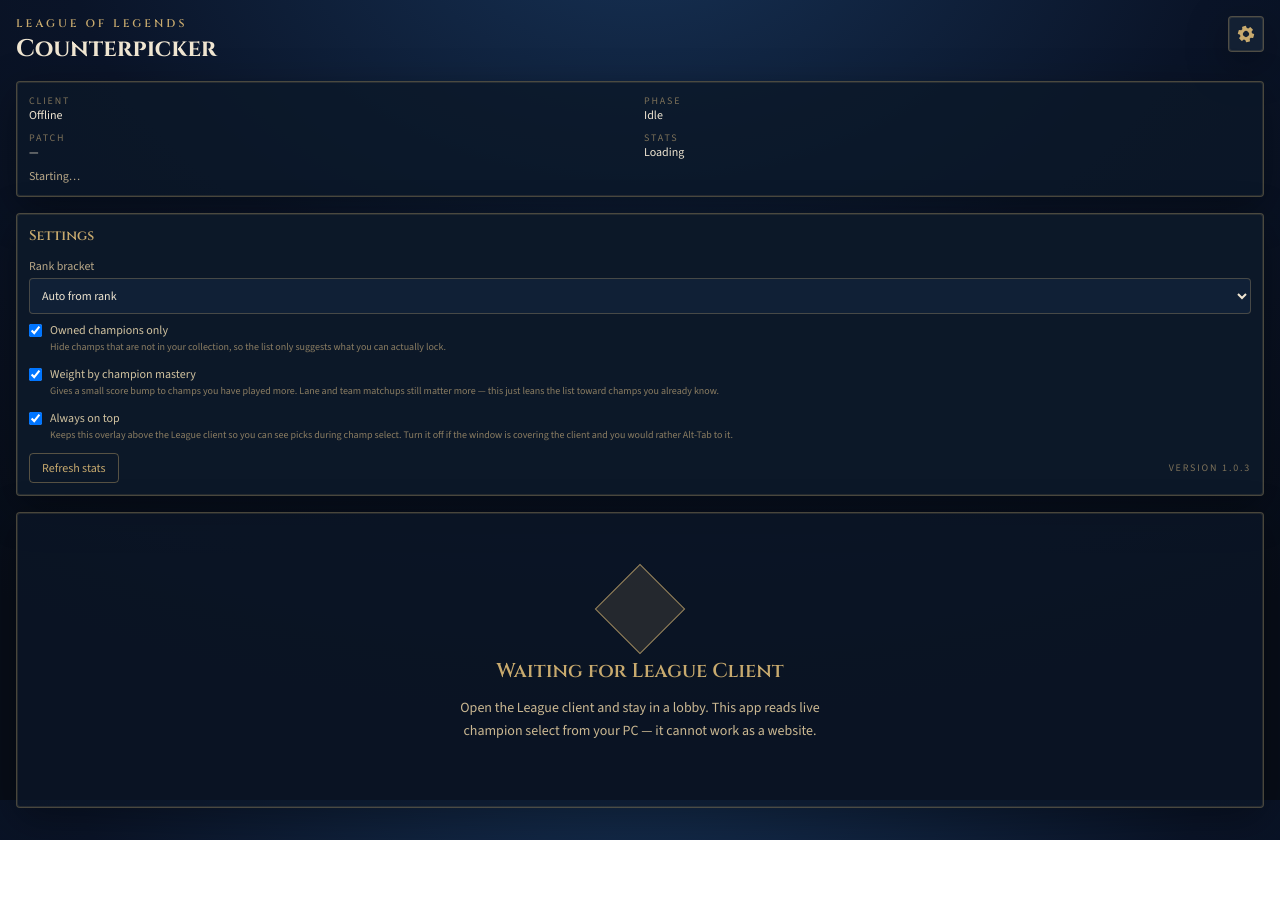
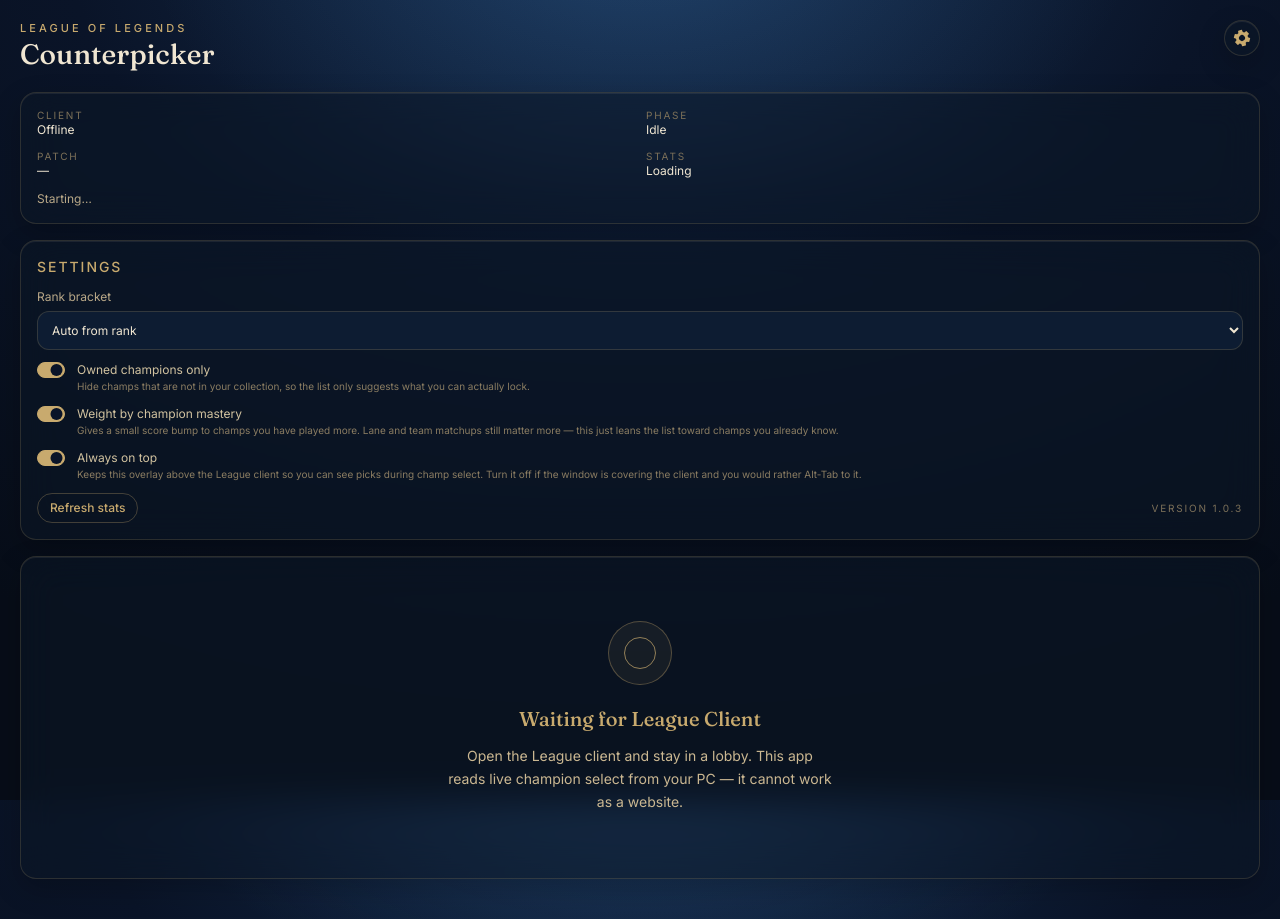
Before and after one commit to brandonrstone/league-of-legends-counterpicker, a React (Vite) app: page / in a window 1280 px wide. Both pictures are taken after a click on the button "Open settings". Before the commit the page ends 840 px from the top, so only its background shows below. Built offline with nearby package versions, Linux system fonts and the light colour scheme; the HTML template or start-up script is replaced by a standard one.

Commit message:
Restyle the overlay with the soft-glass look from mockup A.
Keep the navy/gold palette and layout, but use frosted panels, rounder
corners, Inter for UI, and a serif only on the title.

Co-authored-by: Brandon Stone <brandonrstone@users.noreply.github.com>

```diff
--- a/index.html
+++ b/index.html
@@ -8,7 +8,7 @@
     <link rel="preconnect" href="https://fonts.googleapis.com" />
     <link rel="preconnect" href="https://fonts.gstatic.com" crossorigin />
     <link
-      href="https://fonts.googleapis.com/css2?family=Cinzel:wght@600;700&family=Source+Sans+3:wght@400;600;700&display=swap"
+      href="https://fonts.googleapis.com/css2?family=Fraunces:opsz,wght@9..144,500;9..144,600&family=Inter:wght@400;500;600&display=swap"
       rel="stylesheet"
     />
   </head>
--- a/src/App.tsx
+++ b/src/App.tsx
@@ -134,17 +134,17 @@ export default function App() {
   }
 
   return (
-    <div className="flex min-h-full flex-col px-4 py-4">
-      <header className="mb-4 flex items-start justify-between gap-3">
+    <div className="flex min-h-full flex-col px-5 py-5">
+      <header className="mb-5 flex items-start justify-between gap-3">
         <div>
-          <p className="font-display text-[11px] tracking-[0.28em] text-gold uppercase">
+          <p className="text-[11px] font-medium tracking-[0.28em] text-gold uppercase">
             League of Legends
           </p>
-          <h1 className="font-display text-2xl font-bold text-gold-2">Counterpicker</h1>
+          <h1 className="font-display text-[28px] font-medium leading-tight text-gold-2">Counterpicker</h1>
         </div>
         <button
           type="button"
-          className="hex-frame flex h-9 w-9 items-center justify-center rounded-sm bg-[#132033] text-gold hover:bg-[#1a2a40]"
+          className="hex-frame flex h-9 w-9 items-center justify-center rounded-full bg-[#132033]/70 text-gold hover:bg-[#1a2a40]"
           aria-label={settingsOpen ? "Close settings" : "Open settings"}
           aria-expanded={settingsOpen}
           onClick={() => setSettingsOpen((v) => !v)}
@@ -181,7 +181,7 @@ export default function App() {
         <DraftBoard snap={snap} confidence={confidence} onPatch={patchSettings} />
       )}
 
-      <footer className="mt-auto pt-4 text-[10px] leading-relaxed text-[#8b7d62]">
+      <footer className="mt-auto pt-5 text-[10px] leading-relaxed text-[#8b7d62]">
         {snap.legal}
       </footer>
     </div>
@@ -190,7 +190,7 @@ export default function App() {
 
 function StatusBar({ snap, phase }: { snap: AppSnapshot; phase: string }) {
   return (
-    <div className="hex-frame mb-4 grid grid-cols-2 gap-2 rounded-sm bg-[#0c1828]/80 p-3 text-xs">
+    <div className="hex-frame mb-4 grid grid-cols-2 gap-3 rounded-2xl p-4 text-xs">
       <Stat
         label="Client"
         value={snap.lcu.connected ? snap.lcu.gameName || snap.lcu.summonerName || "Connected" : "Offline"}
@@ -215,7 +215,7 @@ function StatusBar({ snap, phase }: { snap: AppSnapshot; phase: string }) {
           : snap.stats.message}
       </div>
       {snap.stats.ingesting ? (
-        <div className="col-span-2 h-1 overflow-hidden rounded bg-[#1b2c44]">
+        <div className="col-span-2 h-1 overflow-hidden rounded-full bg-[#1b2c44]">
           <div
             className="h-full bg-gold transition-all"
             style={{ width: `${Math.min(100, snap.stats.progress * 100)}%` }}
@@ -237,14 +237,14 @@ function UpdateBanner({
 }) {
   const downloading = update.status === "downloading";
   return (
-    <div className="hex-frame mb-4 flex items-start gap-2 rounded-sm bg-[#1a1608] p-3">
+    <div className="hex-frame mb-4 flex items-start gap-2 rounded-2xl bg-[#1a1608]/55 p-4">
       <button
         type="button"
         className="min-w-0 flex-1 text-left"
         onClick={onDownload}
         disabled={downloading}
       >
-        <div className="font-display text-sm text-gold">{update.message}</div>
+        <div className="text-sm font-medium text-gold">{update.message}</div>
         <div className="mt-0.5 text-[11px] leading-snug text-[#d2c3a0]">
           {downloading
             ? "Saving the installer to your Downloads folder"
@@ -296,9 +296,11 @@ function Stat({ label, value }: { label: string; value: string }) {
 
 function EmptyState({ title, body }: { title: string; body: string }) {
   return (
-    <section className="hex-frame flex flex-1 flex-col items-center justify-center rounded-sm bg-[#0c1828]/70 px-6 py-16 text-center">
-      <div className="mb-4 h-16 w-16 rotate-45 border border-gold/70 bg-[#c8aa6e22]" />
-      <h2 className="font-display text-xl text-gold">{title}</h2>
+    <section className="hex-frame flex flex-1 flex-col items-center justify-center rounded-2xl px-6 py-16 text-center">
+      <div className="mb-5 flex h-16 w-16 items-center justify-center rounded-full border border-gold/35 bg-[#c8aa6e12]">
+        <div className="h-8 w-8 rounded-full border border-gold/70" />
+      </div>
+      <h2 className="font-display text-xl font-medium text-gold">{title}</h2>
       <p className="mt-3 max-w-sm text-sm leading-relaxed text-[#cbb892]">{body}</p>
     </section>
   );
@@ -317,12 +319,12 @@ function DraftBoard({
   return (
     <section className="flex flex-col gap-4">
       <div
-        className={`hex-frame rounded-sm bg-[#0c1828]/85 p-3 ${draft.isOurTurn ? "pulse-gold border-gold" : ""}`}
+        className={`hex-frame rounded-2xl p-4 ${draft.isOurTurn ? "pulse-gold border-gold/50" : ""}`}
       >
         <div className="flex items-center justify-between gap-2">
           <div>
             <div className="text-[10px] uppercase tracking-[0.2em] text-[#7d7159]">Your role</div>
-            <div className="font-display text-lg text-gold">{roleLabel(draft.role)}</div>
+            <div className="font-display text-lg font-medium text-gold">{roleLabel(draft.role)}</div>
           </div>
           <div className="text-right">
             <div className="text-[10px] uppercase tracking-[0.2em] text-[#7d7159]">Pick clock</div>
@@ -336,7 +338,7 @@ function DraftBoard({
             <button
               key={role.id}
               onClick={() => onPatch({ roleOverride: role.id })}
-              className={`rounded-sm px-2 py-1 text-[11px] ${draft.role === role.id ? "bg-gold text-[#0a1428]" : "bg-[#1a2a40] text-[#d7c7a4]"
+              className={`rounded-full px-2.5 py-1 text-[11px] font-medium ${draft.role === role.id ? "bg-gold text-[#0a1428]" : "bg-[#1a2a40]/80 text-[#d7c7a4]"
                 }`}
             >
               {role.label}
@@ -350,12 +352,12 @@ function DraftBoard({
       <TeamRow title="Enemies" slots={draft.enemies} ally={false} />
 
       <div>
-        <h2 className="mb-2 font-display text-sm tracking-[0.14em] text-gold uppercase">
+        <h2 className="mb-2 text-sm font-medium tracking-[0.14em] text-gold uppercase">
           Best available picks
         </h2>
         <div className="flex flex-col gap-2">
           {snap.recommendations.length === 0 ? (
-            <div className="hex-frame rounded-sm bg-[#0c1828]/80 p-4 text-sm text-[#cbb892]">
+            <div className="hex-frame rounded-2xl p-4 text-sm text-[#cbb892]">
               {emptyRecsCopy(snap)}
             </div>
           ) : (
@@ -385,8 +387,8 @@ function TeamRow({ title, slots, ally }: { title: string; slots: ChampionSlot[];
         {filled.map((slot) => (
           <div
             key={`${title}-${slot.cellId}`}
-            className={`hex-frame flex h-14 w-14 items-center justify-center overflow-hidden rounded-sm ${ally ? "bg-[#10283a]" : "bg-[#2a1418]"
-              } ${slot.isLocal ? "ring-1 ring-gold" : ""}`}
+            className={`hex-frame flex h-14 w-14 items-center justify-center overflow-hidden rounded-xl ${ally ? "bg-[#10283a]/70" : "bg-[#2a1418]/70"
+              } ${slot.isLocal ? "ring-1 ring-gold/70" : ""}`}
             title={slot.assignedPosition}
           >
             {slot.displayChampionId > 0 ? (
@@ -408,9 +410,9 @@ function TeamRow({ title, slots, ally }: { title: string; slots: ChampionSlot[];
 function RecCard({ rec, rank, active }: { rec: Recommendation; rank: number; active: boolean }) {
   return (
     <article
-      className={`hex-frame flex gap-3 rounded-sm bg-[#0c1828]/90 p-2.5 ${active ? "pulse-gold" : ""}`}
+      className={`hex-frame flex gap-3 rounded-2xl p-3 ${active ? "pulse-gold" : ""}`}
     >
-      <div className="relative h-14 w-14 overflow-hidden rounded-sm border border-gold/40">
+      <div className="relative h-14 w-14 overflow-hidden rounded-xl border border-gold/25">
         <img src={rec.iconUrl} alt={rec.name} className="h-full w-full object-cover" />
         <span className="absolute left-0 top-0 bg-gold px-1.5 text-[10px] font-bold text-[#0a1428]">
           {rank}
@@ -418,7 +420,7 @@ function RecCard({ rec, rank, active }: { rec: Recommendation; rank: number; act
       </div>
       <div className="min-w-0 flex-1">
         <div className="flex items-baseline justify-between gap-2">
-          <h3 className="truncate font-display text-base text-gold-2">{rec.name}</h3>
+          <h3 className="truncate font-display text-base font-medium text-gold-2">{rec.name}</h3>
           <span className="text-xs text-gold">{rec.score.toFixed(2)}</span>
         </div>
         <p className="mt-0.5 text-xs leading-snug text-[#d2c3a0]">{rec.reason}</p>
@@ -457,10 +459,10 @@ function SettingsToggle({
   description: string;
 }) {
   return (
-    <label className="mb-3 flex items-start gap-2 text-xs text-[#d2c3a0]">
+    <label className="mb-3 flex items-start gap-3 text-xs text-[#d2c3a0]">
       <input
         type="checkbox"
-        className="mt-0.5"
+        className="switch mt-0.5"
         checked={checked}
         onChange={(e) => onChange(e.target.checked)}
       />
@@ -480,12 +482,12 @@ function SettingsPanel({
   onPatch: (p: Record<string, unknown>) => void;
 }) {
   return (
-    <section className="hex-frame mb-4 rounded-sm bg-[#0c1828] p-3 text-sm">
-      <h2 className="mb-3 font-display text-gold">Settings</h2>
-      <label className="mb-2 block text-xs text-[#b9a888]">
+    <section className="hex-frame mb-4 rounded-2xl p-4 text-sm">
+      <h2 className="mb-3 text-sm font-medium tracking-[0.14em] text-gold uppercase">Settings</h2>
+      <label className="mb-3 block text-xs text-[#b9a888]">
         Rank bracket
         <select
-          className="mt-1 w-full rounded-sm border border-gold/30 bg-[#102036] p-2 text-gold-2"
+          className="mt-1.5 w-full rounded-xl border border-gold/20 bg-[#102036]/80 p-2.5 text-gold-2"
           value={snap.settings.rankBracket}
           onChange={(e) => onPatch({ rankBracket: e.target.value })}
         >
@@ -518,7 +520,7 @@ function SettingsPanel({
       <div className="flex items-center justify-between gap-2">
         <button
           type="button"
-          className="rounded-sm border border-gold/40 px-3 py-1.5 text-xs text-gold"
+          className="rounded-full border border-gold/30 px-3 py-1.5 text-xs font-medium text-gold"
           onClick={() => invoke("refresh_stats")}
         >
           Refresh stats
--- a/src/index.css
+++ b/src/index.css
@@ -1,8 +1,8 @@
 @import "tailwindcss";
 
 @theme {
-  --font-display: "Cinzel", "Palatino Linotype", Palatino, serif;
-  --font-sans: "Source Sans 3", "Trebuchet MS", "Segoe UI", sans-serif;
+  --font-display: "Fraunces", "Palatino Linotype", Palatino, serif;
+  --font-sans: "Inter", "Segoe UI", sans-serif;
   --color-navy: #0a1428;
   --color-navy-2: #0e1c32;
   --color-gold: #c8aa6e;
@@ -15,7 +15,9 @@ body,
 #root {
   height: 100%;
   margin: 0;
-  background: radial-gradient(1200px 800px at 50% -10%, #163154 0%, #0a1428 48%, #070d18 100%);
+  background:
+    radial-gradient(900px 520px at 50% -8%, rgba(70, 130, 190, 0.22) 0%, transparent 55%),
+    radial-gradient(1200px 800px at 50% -10%, #163154 0%, #0a1428 48%, #070d18 100%);
   color: #f0e6d2;
   font-family: var(--font-sans);
 }
@@ -28,15 +30,17 @@ body,
   width: 8px;
 }
 ::-webkit-scrollbar-thumb {
-  background: #c8aa6e66;
+  background: #c8aa6e55;
   border-radius: 8px;
 }
 
 .hex-frame {
-  border: 1px solid #c8aa6e55;
+  border: 1px solid rgba(200, 170, 110, 0.18);
+  background: rgba(12, 24, 40, 0.52);
+  backdrop-filter: blur(18px);
   box-shadow:
-    inset 0 0 0 1px #c8aa6e22,
-    0 12px 40px rgba(0, 0, 0, 0.35);
+    inset 0 1px 0 rgba(240, 230, 210, 0.08),
+    0 10px 28px rgba(0, 0, 0, 0.22);
 }
 
 .pulse-gold {
@@ -46,10 +50,14 @@ body,
 @keyframes pulseGold {
   0%,
   100% {
-    box-shadow: 0 0 0 0 rgba(200, 170, 110, 0.45);
+    box-shadow:
+      inset 0 1px 0 rgba(240, 230, 210, 0.08),
+      0 0 0 0 rgba(200, 170, 110, 0.4);
   }
   50% {
-    box-shadow: 0 0 0 8px rgba(200, 170, 110, 0);
+    box-shadow:
+      inset 0 1px 0 rgba(240, 230, 210, 0.08),
+      0 0 0 8px rgba(200, 170, 110, 0);
   }
 }
 
@@ -59,6 +67,40 @@ body,
 }
 
 .gear-icon.is-open {
-  /* One tooth on an 8-notch gear */
   transform: rotate(45deg);
 }
+
+.switch {
+  appearance: none;
+  width: 1.75rem;
+  height: 1rem;
+  margin: 0;
+  flex-shrink: 0;
+  border-radius: 999px;
+  background: #1b2c44;
+  border: 1px solid rgba(200, 170, 110, 0.22);
+  position: relative;
+  cursor: pointer;
+}
+
+.switch::after {
+  content: "";
+  position: absolute;
+  top: 1px;
+  left: 1px;
+  width: 0.75rem;
+  height: 0.75rem;
+  border-radius: 999px;
+  background: #d2c3a0;
+  transition: transform 180ms ease, background 180ms ease;
+}
+
+.switch:checked {
+  background: #c8aa6e;
+  border-color: #c8aa6e;
+}
+
+.switch:checked::after {
+  transform: translateX(0.72rem);
+  background: #0a1428;
+}
```
